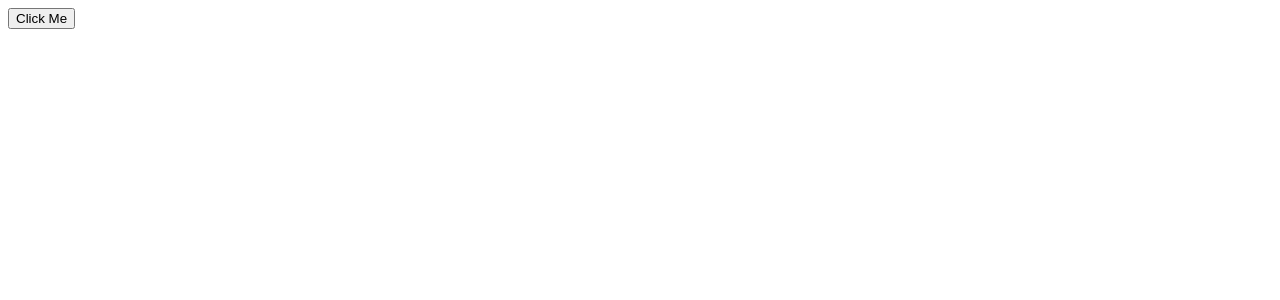
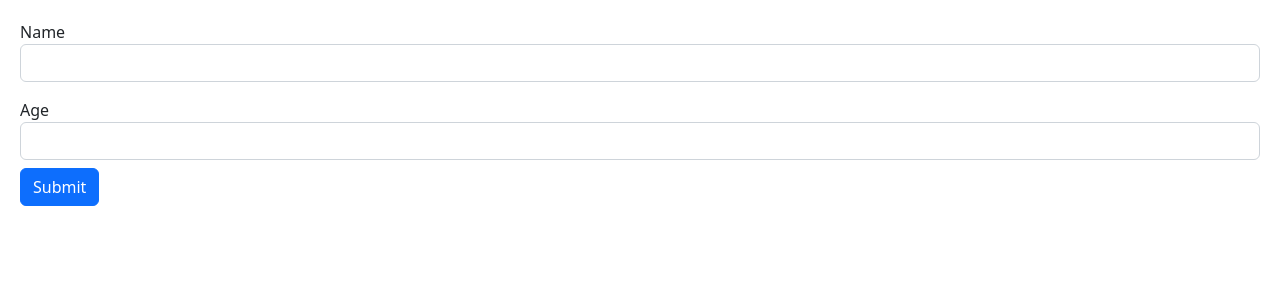
Before and after one commit to MdAbbas110/Learning-React, a React (Vite) app: page / in a window 1280 px wide. Shown: the top 300 px of the page. Built offline with nearby package versions, Linux system fonts and the light colour scheme.

Commit message:
from input validation using useRef

```diff
--- a/src/App.tsx
+++ b/src/App.tsx
@@ -1,46 +1,12 @@
-//import Alert from './components/Alert';
-// import Button from './components/Button';s
-//import { useState } from 'react';
-// import { BsFillCalendar2DayFill } from 'react-icons/bs';
-
-//import { useState } from 'react';
-//import Like from './components/Like';
-
-// import ListGroup from './components/ListGroup';
-// import './App.css';
-// import Message from './Message';
-
-import { useState } from 'react';
+// import { useState } from 'react';
+import Form from './components/Form';
 
 function App() {
-  const [city, setCity] = useState({
-    name: 'July',
-    address: {
-      city: 'Ghazpur',
-      pinCode: 233002,
-    },
-  });
-
-  const handleCity = () => {
-    setCity({
-      ...city,
-      address: { ...city.address, pinCode: 233001 },
-    });
-  };
-
   return (
     <div>
-      <button onClick={handleCity}>Click Me</button>
+      <Form />
     </div>
   );
 }
 
 export default App;
-
-/* exercise 2
-const [pizza, setPizza] = useState({
-  name: 'Italian',
-  topping: ['pineapples'],
-});
-setPizza({ ...pizza, topping: [...pizza.topping, 'Cheese'] });
-*/
--- /dev/null
+++ b/src/components/Form.tsx
@@ -0,0 +1,34 @@
+import { FormEvent, useRef } from 'react';
+
+const Form = () => {
+  const nameRef = useRef<HTMLInputElement>(null);
+  const ageRef = useRef<HTMLInputElement>(null);
+  const person = { name: '', age: 0 };
+
+  const handleSubmit = (event: FormEvent) => {
+    event.preventDefault();
+    if (nameRef.current != null) person.name = nameRef.current.value;
+    if (ageRef.current != null) person.age = parseInt(ageRef.current.value);
+    console.log(person);
+  };
+
+  return (
+    <form onSubmit={handleSubmit}>
+      <div className='mb-3'>
+        <label htmlFor='name' className='label-form'>
+          Name
+        </label>
+        <input ref={nameRef} id='name' type='text' className='form-control' />
+      </div>
+      <div>
+        <label htmlFor='age' className='label-form'>
+          Age
+        </label>
+        <input ref={ageRef} id='age' type='number' className='form-control' />
+      </div>
+      <button className='btn btn-primary mt-2'>Submit</button>
+    </form>
+  );
+};
+
+export default Form;
--- /dev/null
+++ b/src/index.css
@@ -0,0 +1,3 @@
+body {
+    padding: 20px;
+}
--- a/src/main.tsx
+++ b/src/main.tsx
@@ -1,6 +1,8 @@
 import React from 'react';
 import ReactDOM from 'react-dom/client';
 import App from './App.tsx';
+import 'bootstrap/dist/css/bootstrap.css';
+import './index.css';
 
 ReactDOM.createRoot(document.getElementById('root')!).render(
   <React.StrictMode>
```
